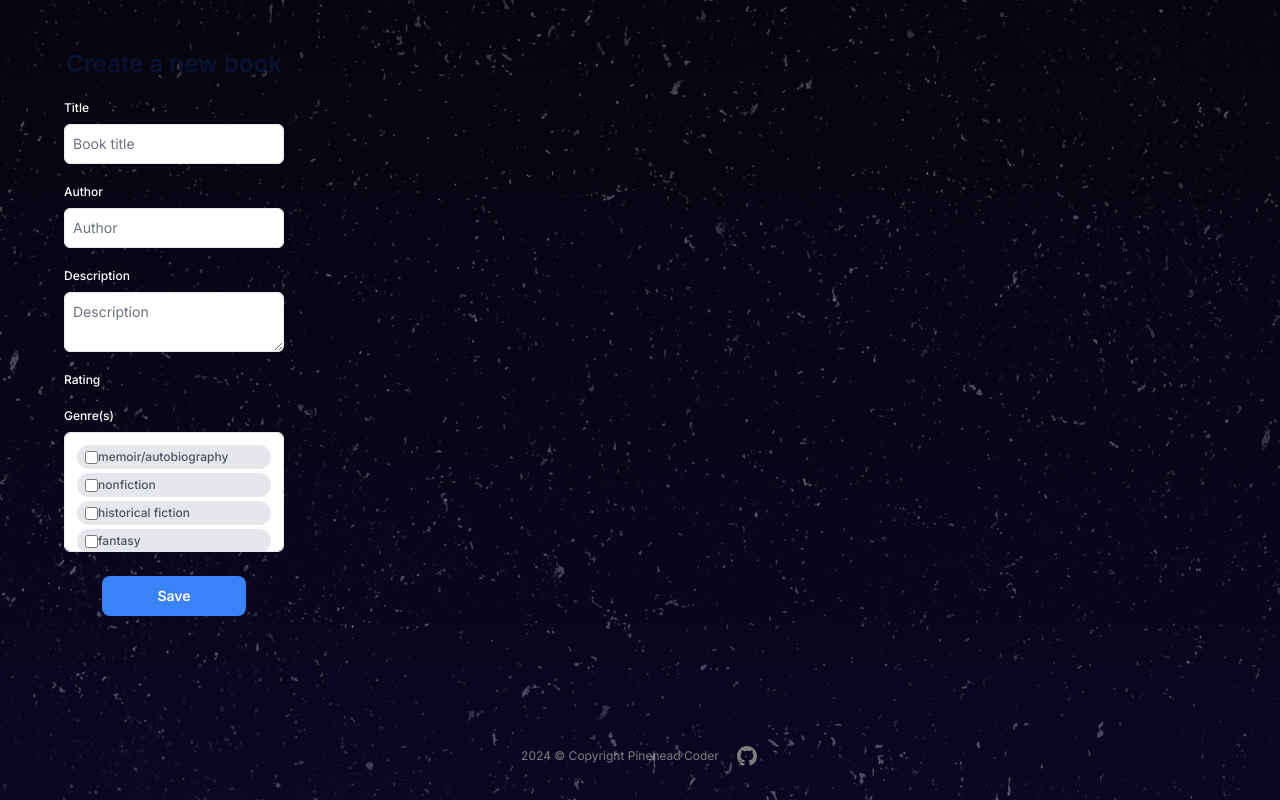
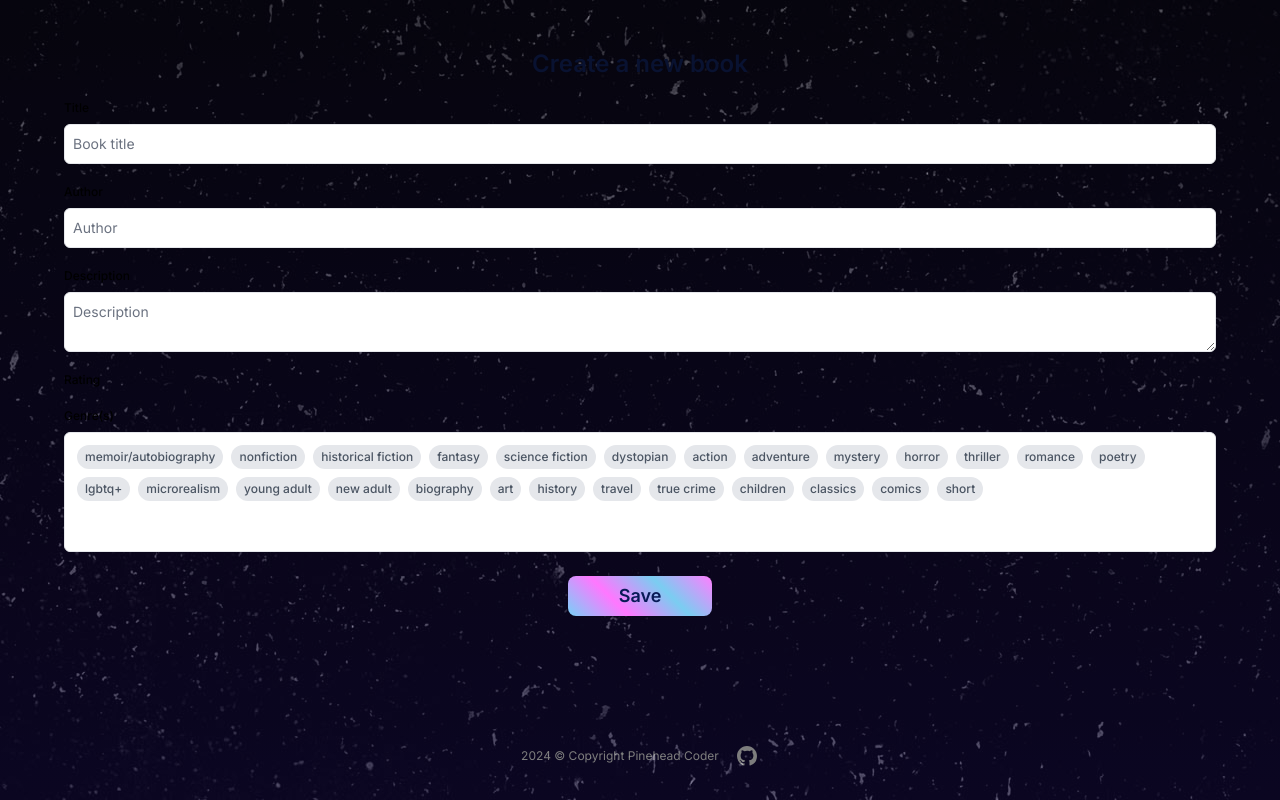
Before and after one commit to agacia1805/book-base, a Next.js app: page /dashboard in a window 1280 px wide. Built offline with nearby package versions, Linux system fonts and the light colour scheme.

Commit message:
(chore) update components styling

```diff
--- a/app/globals.css
+++ b/app/globals.css
@@ -36,3 +36,43 @@ body::after {
     text-wrap: balance;
   }
 }
+
+.glitter-bg {
+  background: linear-gradient(45deg, #77d1f8, #ff77ff, #7acdf1, #ff7eff);
+}
+
+.create-book-popover {
+  transform: translateY(-80px);
+  opacity: 0;
+  transition-property: transform, opacity, display;
+  transition-duration: 0.7s;
+  transition-behavior: allow-discrete;
+}
+
+.create-book-popover:popover-open {
+  @starting-style {
+    transform: translateY(40px);
+    opacity: 0;
+  }
+
+  transform: translateY(0);
+  opacity: 1;
+}
+
+.tag-checkbox {
+  display: inline-block;
+  transition: background-color 0.3s;
+}
+
+.tag-checkbox input[type='checkbox'] {
+  display: none;
+}
+
+.tag-checkbox:checked {
+  background-color: #007bff;
+  color: white;
+}
+
+.tag-checkbox:checked:hover {
+  background-color: #0056b3;
+}
--- a/app/layout.tsx
+++ b/app/layout.tsx
@@ -18,9 +18,7 @@ export default function RootLayout({
 }>) {
   return (
     <html lang='en'>
-      <body
-        className={`${inter.className} flex min-h-screen flex-col text-white`}
-      >
+      <body className={`${inter.className} flex min-h-screen flex-col`}>
         <div className='z-10 flex flex-grow px-4'>{children}</div>
         <Footer />
       </body>
--- a/app/ui/button.tsx
+++ b/app/ui/button.tsx
@@ -9,7 +9,7 @@ export function Button({ children, className, ...rest }: ButtonProps) {
     <button
       {...rest}
       className={clsx(
-        'flex h-10 items-center rounded-lg bg-blue-500 px-4 text-sm font-medium text-white transition-colors hover:bg-blue-400 focus-visible:outline focus-visible:outline-2 focus-visible:outline-offset-2 focus-visible:outline-blue-500 active:bg-blue-600 aria-disabled:cursor-not-allowed aria-disabled:opacity-50',
+        'glitter-bg flex h-10 items-center rounded-lg px-4 text-base font-medium text-[#081a57] transition-colors hover:opacity-80 focus-visible:outline focus-visible:outline-1 focus-visible:outline-offset-1 focus-visible:outline-gray-400 active:bg-blue-600 aria-disabled:cursor-not-allowed aria-disabled:opacity-50',
         className
       )}
     >
```
